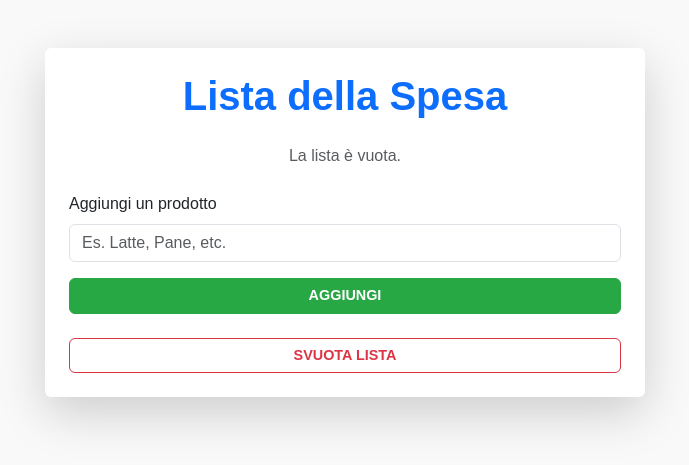
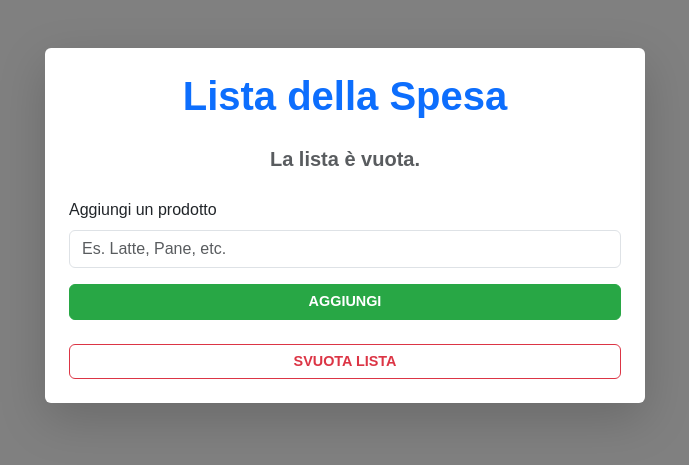
Before and after one commit to tiruzz/ListaSpesa_Flask, a Flask app: page / in a window 1280 px wide. Shown: the top 465 px of the page, without its empty margins (295-984 px from the left). Run offline with Flask 3, Linux system fonts and the light colour scheme.

Commit message:
Commentato e rifinito

```diff
--- a/app.py
+++ b/app.py
@@ -1,26 +1,31 @@
-from flask import Flask, render_template,request,redirect,url_for
-from flask_sqlalchemy import SQLAlchemy
-from moduls import db, ListaSpesa
+from flask import Flask, render_template, request, redirect, url_for  #Importa i moduli necessari di Flask
+from flask_sqlalchemy import SQLAlchemy  #Importa SQLAlchemy
+from moduls import db, ListaSpesa  #Importa il database e il modello ListaSpesa da un modulo separato
 
+#Crea l'applicazione Flask
 app = Flask(__name__)
 
+#Configurazione del database SQLite
 app.config['SQLALCHEMY_DATABASE_URI'] = 'sqlite:///lista_spesa.db'
 app.config['SQLALCHEMY_TRACK_MODIFICATIONS'] = False
 
+#Inizializza SQLAlchemy con l'app
 db.init_app(app)
 
+#Creazione delle tabelle del database
 with app.app_context():
     db.create_all()
 
+#Creazione lista
 lista_spese = []
 
-
+#Dichiarazione root iniziale
 @app.route('/')
 def home():
     lista_spesa = ListaSpesa.query.all()
+    return render_template('index.html', lista_spese=lista_spesa)
 
-    return render_template('index.html' , lista_spese = lista_spesa)
-
+#Dichiarazione root per aggiungere elementi
 @app.route('/add', methods=['POST'])
 def add():
     elemento = request.form['elemento']
@@ -28,25 +33,23 @@ def add():
         nuovo_elemento = ListaSpesa(elemento=elemento)
         db.session.add(nuovo_elemento)
         db.session.commit()
-
     return redirect(url_for('home'))
 
+#Dichiarazione root per rimuovere elementi singoli
 @app.route('/remove/<int:indice>', methods=['POST'])
 def remove(indice):
     elemento = ListaSpesa.query.get_or_404(indice)
     db.session.delete(elemento)
     db.session.commit()
-
     return redirect(url_for('home'))
 
+#Dichiarazione root per eliminare tutti gli elementi presenti nella lista
 @app.route('/delete', methods=['POST'])
 def delete():
     ListaSpesa.query.delete()
     db.session.commit()
-
     return redirect(url_for('home'))
 
-
-
+#Avvio dell'applicazione
 if __name__ == '__main__':
     app.run(debug=True)
--- a/moduls.py
+++ b/moduls.py
@@ -1,4 +1,4 @@
-from flask_sqlalchemy import SQLAlchemy
+from flask_sqlalchemy import SQLAlchemy  # Importa SQLAlchemy
 
 db = SQLAlchemy()
 
--- a/static/css/style.css
+++ b/static/css/style.css
@@ -1,5 +1,5 @@
 body {
-    background-color: #f9f9f9;
+    background-color: grey;
     font-family: 'Arial', sans-serif;
     margin: 0;
     padding: 0;
@@ -8,6 +8,11 @@ body {
 h1 {
     font-size: 2.5rem;
     font-weight: bold;
+}
+
+.testosecondario{
+    font-weight: bold;
+    font-size: 20px;
 }
 
 .container {
--- a/templates/index.html
+++ b/templates/index.html
@@ -1,31 +1,35 @@
 <!DOCTYPE html>
 <html>
     <head>
-        <link href="https://cdn.jsdelivr.net/npm/bootstrap@5.3.3/dist/css/bootstrap.min.css" rel="stylesheet" integrity="sha384-QWTKZyjpPEjISv5WaRU9OFeRpok6YctnYmDr5pNlyT2bRjXh0JMhjY6hW+ALEwIH" crossorigin="anonymous">
+        <!--Collegamenti CSS, Bootstrap e Titolo della pagina-->
+        <link href="https://cdn.jsdelivr.net/npm/bootstrap@5.3.3/dist/css/bootstrap.min.css" rel="stylesheet">
         <link href="static/css/style.css" rel="stylesheet">
         <meta charset="UTF-8">
-        <meta name="viewport" content="width=device-width, initial-scale=1.0">
-        <title>Lista Spese</title>
+        <title>Progettino Lista spesa</title>
     </head>
     <body>
         <div class="container mt-5 shadow-lg p-4 rounded bg-white">
             <h1 class="text-center text-primary mb-4">Lista della Spesa</h1>
-
+            <!--If Per controllare se la lista è esistente-->
             {% if lista_spese %}
                 <ul class="list-group">
+                    <!--Ciclo for che fa visualizzare tutti gli elementi presenti nel Database-->
                     {% for elemento in lista_spese %}
                     <li class="list-group-item d-flex justify-content-between align-items-center">
                         {{ elemento.elemento }}
                         <form action="/remove/{{elemento.id}}" method="post" class="m-0">
+                            <!--Bottone per eliminare gli elementi dal Database-->
                             <button type="submit" class="btn btn-danger btn-sm">Rimuovi</button>
                         </form>
                     </li>
                     {% endfor %}
                 </ul>
             {% else %}
-                <p class="text-center text-muted mt-4">La lista è vuota.</p>
+                <!--Else, in caso non sia presente nulla nela lista viene scritto che la lista è vuota-->
+                <p class="text-center testosecondario text-muted mt-4">La lista è vuota.</p>
             {% endif %}
 
+            <!-- Blocco per aggiungere gli elementi con la textbar tramite il metodo "ADD" -->
             <form action="/add" method="post" class="mt-4">
                 <div class="mb-3">
                     <label for="elemento" class="form-label">Aggiungi un prodotto</label>
@@ -35,6 +39,7 @@
             </form>
 
             <form action="/delete" method="post" class="mt-4">
+                <!--Bottone per eliminare tutti gli elementi dal Database-->
                 <button type="submit" class="btn btn-outline-danger w-100">Svuota Lista</button>
             </form>
         </div>
```
Also changed, not shown: .gitpod.yml (added), instance/lista_spesa.db.
